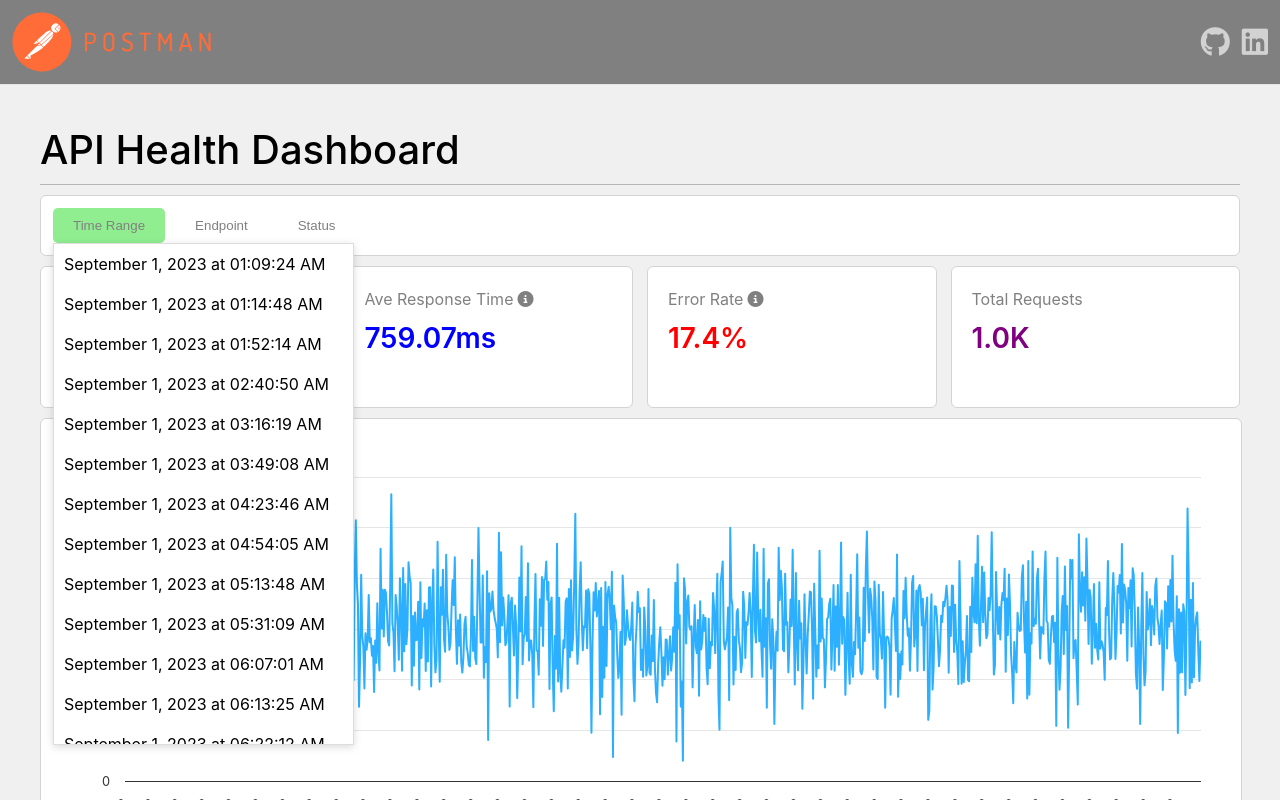
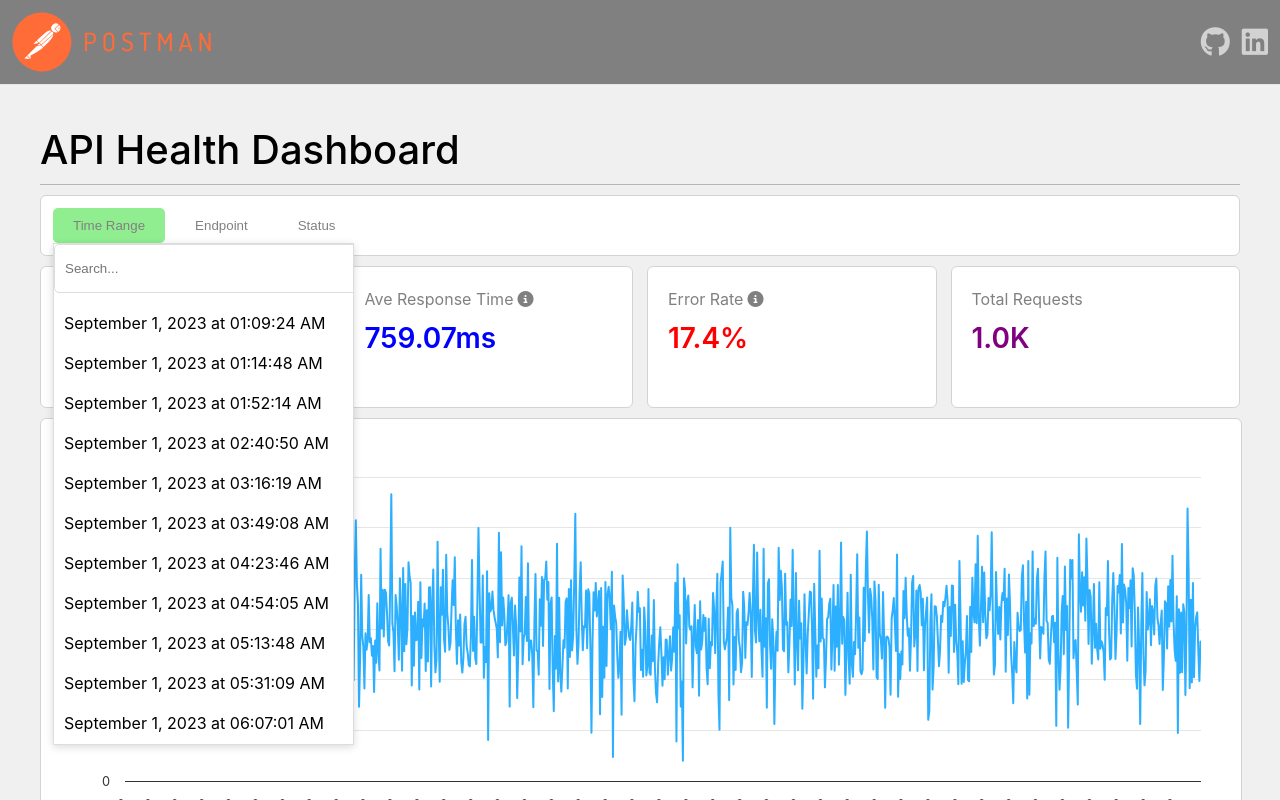
Before and after one commit to wllmlng/postman-prompt, a React (Create React App) app: page / in a window 1280 px wide. Both pictures are taken after a click on the button "Time Range". Shown: the top 800 px of the page. Built offline with nearby package versions, Linux system fonts and the light colour scheme.

Commit message:
Clean up styling

```diff
--- a/src/components/HealthDashboard/HealthDashboard.tsx
+++ b/src/components/HealthDashboard/HealthDashboard.tsx
@@ -47,7 +47,7 @@ function HealthDashboard({}: Props) {
 
     const dropdownOptions = useMemo(() => {
         const timeOptions = [
-            ...new Set(data.map(item => {
+            ...new Set(mockData.map(item => {
                 return new Date(item.timestamp).toLocaleString('en-US', {
                     year: 'numeric',
                     month: 'long',
@@ -59,14 +59,15 @@ function HealthDashboard({}: Props) {
                 });
             }))
         ];
-        const endpointOptions = [...new Set(data.map(item => item.path))];
-        const statusOptions = [...new Set(data.map(item => item.status_code.toString().charAt(0) + 'xx'))];
+        const endpointOptions = [...new Set(mockData.map(item => item.path))];
+        const statusOptions = [...new Set(mockData.map(item => item.status_code.toString().charAt(0) + 'xx'))];
 
         return [
             {
                 label: 'Time Range',
                 value: 'time',
                 options: timeOptions.map(time => ({ label: time, value: time })),
+                includeSearch: true
             },
             {
                 label: 'Endpoint',
@@ -79,7 +80,7 @@ function HealthDashboard({}: Props) {
                 options: statusOptions.map(status => ({ label: status, value: status })),
             },
         ];
-    }, [data]);
+    }, []);
 
     const summarySec = useMemo(()=>{
         return [
@@ -123,8 +124,8 @@ function HealthDashboard({}: Props) {
         <div className={styles.healthDashboard}>
             <h1>API Health Dashboard</h1>
             <div className={classNames(styles.toggleContainer, 'generic-container')}>
-                {dropdownOptions.map(({label, value, options}) => {
-                    return <Button options={options} label={label} value={value} disabled={loading} />
+                {dropdownOptions.map(({label, value, options, includeSearch}) => {
+                    return <Button options={options} label={label} value={value} disabled={loading} includeSearch={includeSearch}/>
                 })}
             </div>
             <div className={styles.summaryContainer}>
--- a/src/components/sharedComponents/Button/Button.module.scss
+++ b/src/components/sharedComponents/Button/Button.module.scss
@@ -25,10 +25,25 @@
     background-color: white;
     border: 1px solid #ddd;
     z-index: 1000;
-    min-width: 150px;
+    min-width: 200px;
     box-shadow: 0 2px 8px rgba(0, 0, 0, 0.15);
     max-height: 500px;
     overflow-y: auto;
+
+    input{
+        width: 100%;
+        height: 27px;
+        padding: 10px;
+        border: 1px solid #ddd;
+        border-radius: 5px;
+        margin-bottom: 10px;
+        outline: none;
+    }
+    .noResults {
+        padding: 10px;
+        color: #999;
+        text-align: center;
+    }
 }
 
 .dropdownItem {
--- a/src/components/sharedComponents/Button/Button.tsx
+++ b/src/components/sharedComponents/Button/Button.tsx
@@ -2,9 +2,10 @@ import React, { useState } from 'react';
 import styles from './Button.module.scss';
 import useOnClickOut from '@hooks/useOnClickOut.tsx';
 
-const Button = ({ label, options, disabled }) => {
+const Button = ({ label, options, disabled, includeSearch=false }) => {
     const [isDropdownOpen, setIsDropdownOpen] = useState(false);
-    const [selectedOption, setSelectedOption] = useState(label); // Default to the label
+    const [selectedOption, setSelectedOption] = useState(label);
+    const [searchTerm, setSearchTerm] = useState('');
 
     const handleToggleDropdown = () => {
         setIsDropdownOpen(prevState => !prevState);
@@ -13,8 +14,19 @@ const Button = ({ label, options, disabled }) => {
     const handleOptionSelect = (option) => {
         setSelectedOption(option);
         setIsDropdownOpen(false);
+        setSearchTerm('');
     };
+
+    const handleSearchChange = (event) => {
+        setSearchTerm(event.target.value);
+    };
+
+    const filteredOptions = options.filter(option =>
+        option.label.toLowerCase().includes(searchTerm.toLowerCase())
+    );
+
     const ref = useOnClickOut({ onClickOut: () => setIsDropdownOpen(false) });
+
     return (
         <div ref={ref} className={styles.dropdownContainer}>
             <button
@@ -26,15 +38,28 @@ const Button = ({ label, options, disabled }) => {
             </button>
             {isDropdownOpen && (
                 <div className={styles.dropdownMenu}>
-                    {options.map((option, index) => (
+                    {includeSearch &&
+                        <input
+                            type="text"
+                            placeholder="Search..."
+                            value={searchTerm}
+                            onChange={handleSearchChange}
+                            className={styles.searchInput}
+                        />
+                    }
+                    {filteredOptions.length > 0 ? (
+                        filteredOptions.map((option, index) => (
                             <div
                                 key={index}
                                 className={styles.dropdownItem}
-                            onClick={() => handleOptionSelect(option.label)} // Assuming option has a label property
+                                onClick={() => handleOptionSelect(option.label)}
                             >
                                 {option.label}
                             </div>
-                    ))}
+                        ))
+                    ) : (
+                        <div className={styles.noResults}>No results found</div>
+                    )}
                 </div>
             )}
         </div>
--- a/src/components/sharedComponents/MessageList/MessageList.tsx
+++ b/src/components/sharedComponents/MessageList/MessageList.tsx
@@ -65,16 +65,16 @@ function MessageList({ messageList, loading }: Props) {
 
         switch (columnIndex) {
             case 0:
-                cellContent = message.status_code;
-                break;
-            case 1:
                 cellContent = message.path;
                 textColor = '#2563eb';
                 break;
-            case 2:
+            case 1:
                 cellContent = message.error;
                 textColor = '#dc2626';
                 justifyContent = 'flex-start';
+                break;
+            case 2:
+                cellContent = message.status_code;
                 break;
             case 3:
                 cellContent = message.formattedTimestamp;
@@ -94,7 +94,7 @@ function MessageList({ messageList, loading }: Props) {
                     display: 'flex',
                     alignItems: 'center',
                     justifyContent: justifyContent,
-                    color: textColor
+                    color: textColor,
                 }}
             >
                 {cellContent}
@@ -112,9 +112,9 @@ function MessageList({ messageList, loading }: Props) {
             <h4 className="sub-title">Recent Messages</h4>
             <div>
                 <div className={styles.headerRow}>
-                    <div className={styles.headerItem} style={{ width: columnWidth({ index: 0 }) }}>Status Code</div>
-                    <div className={styles.headerItem} style={{ width: columnWidth({ index: 1 }) }}>Path</div>
-                    <div className={classNames(styles.headerItem, styles.errorCell)} style={{ width: columnWidth({ index: 2 }) }}>Error</div>
+                    <div className={styles.headerItem} style={{ width: columnWidth({ index: 0 }) }}>Path</div>
+                    <div className={classNames(styles.headerItem, styles.errorCell)} style={{ width: columnWidth({ index: 1 }) }}>Error</div>
+                    <div className={styles.headerItem} style={{ width: columnWidth({ index: 2 }) }}>Status Code</div>
                     <div className={classNames(styles.headerItem, styles.timestampCell)} style={{ width: columnWidth({ index: 3 }) }}>Timestamp
                         <i className="fa-duotone fa-solid fa-sort-down"></i>
                     </div>
```
Lines whose indentation alone changed are shown as unchanged.
